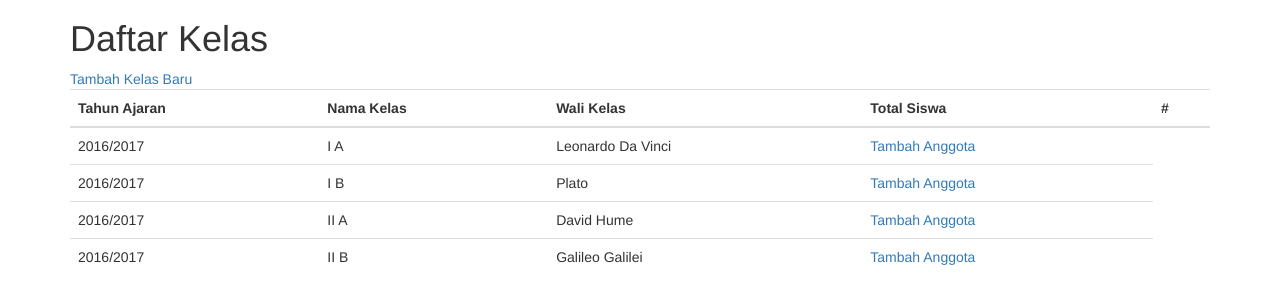
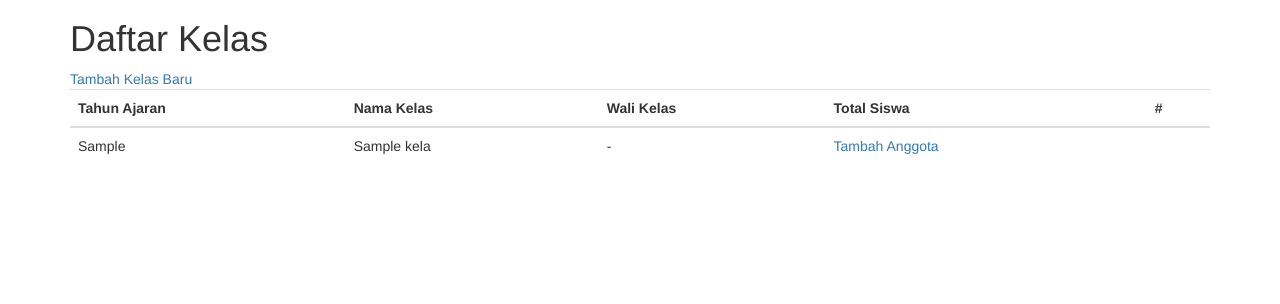
Before and after one commit to atangsutisna/aplikasi-kehadiran-sederhana, a CodeIgniter app: page /database/index.php/student_group in a window 1280 px wide. Shown: the part 51-355 px from the top of the page. Run offline with CodeIgniter, Linux system fonts and the light colour scheme; tables that the repository leaves empty or names only in its code hold one stand-in row (values such as "Sample post").

Commit message:
displaying kelas and wali kelas

```diff
--- a/application/controllers/Student_group.php
+++ b/application/controllers/Student_group.php
@@ -6,11 +6,13 @@ class Student_Group extends CI_Controller {
     public function __construct()
     {
         parent::__construct();
+        $this->load->model('stdgroup_model');
     }
 
     public function index()
     {
         $data = array(
+            'groups' => $this->stdgroup_model->find_all(),
 	        'content_view' => 'studentgroup/view'
 		);
 		$this->load->view('main_view', $data);
@@ -18,7 +20,13 @@ class Student_Group extends CI_Controller {
 
     public function new_form()
 	{
-		$this->load->view('main_view', array('content_view' => 'studentgroup/form'));
+        $this->load->model('staff_model');
+        $data = array(
+            'staffs' => $this->staff_model->find_all(),
+            'groups' => $this->stdgroup_model->find_all(),
+	        'content_view' => 'studentgroup/form'
+		);
+		$this->load->view('main_view', $data);
 	}
 
     public function new_member()
--- a/application/views/studentgroup/view.php
+++ b/application/views/studentgroup/view.php
@@ -18,29 +18,13 @@ if ($this->session->flashdata('notif') != NULL) {
         </tr>
     </tdead>
     <tbody>
+        <?php foreach ($groups as $kelas) : ?>
         <tr>
-            <td>2016/2017</td>
-            <td>I A</td>
-            <td>Leonardo Da Vinci</td>
+            <td><?php echo $kelas->tahun_ajaran ?></td>
+            <td><?php echo $kelas->nama_kelas ?></td>
+            <td>-</td>
             <td><?php echo anchor('student_group/new_member', 'Tambah Anggota') ?></td>
         </tr>
-        <tr>
-            <td>2016/2017</td>
-            <td>I B</td>
-            <td>Plato</td>
-            <td><?php echo anchor('student_group/new_member', 'Tambah Anggota') ?></td>
-        </tr>
-        <tr>
-            <td>2016/2017</td>
-            <td>II A</td>
-            <td>David Hume</td>
-            <td><?php echo anchor('student_group/new_member', 'Tambah Anggota') ?></td>
-        </tr>
-        <tr>
-            <td>2016/2017</td>
-            <td>II B</td>
-            <td>Galileo Galilei</td>
-            <td><?php echo anchor('student_group/new_member', 'Tambah Anggota') ?></td>
-        </tr>
+        <?php endforeach; ?>
     </tbody>
 </table>
```
Also changed, not shown: application/models/Staff_model.php (added, +15 -0 lines), application/views/studentgroup/form.php (+4 -6 lines).
